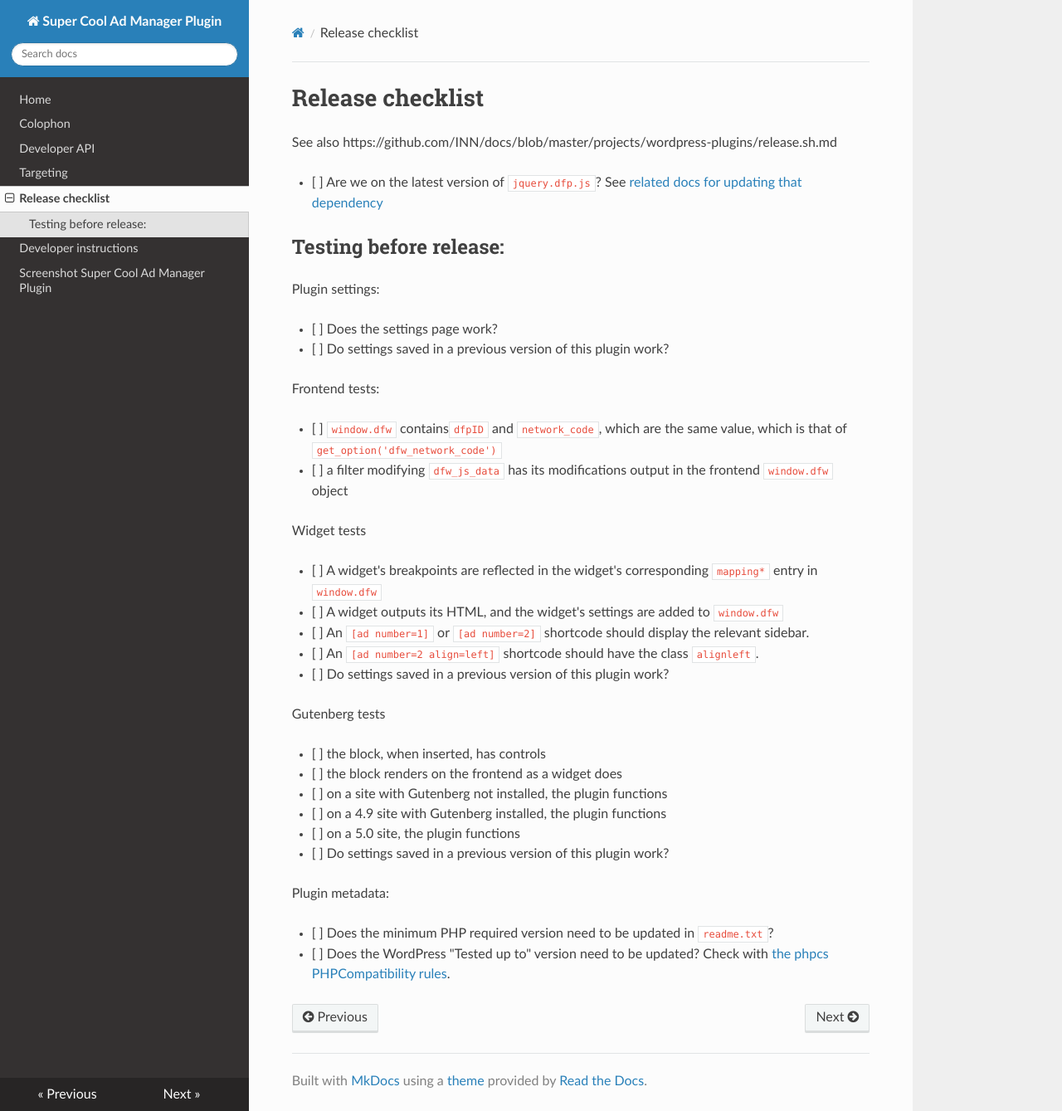
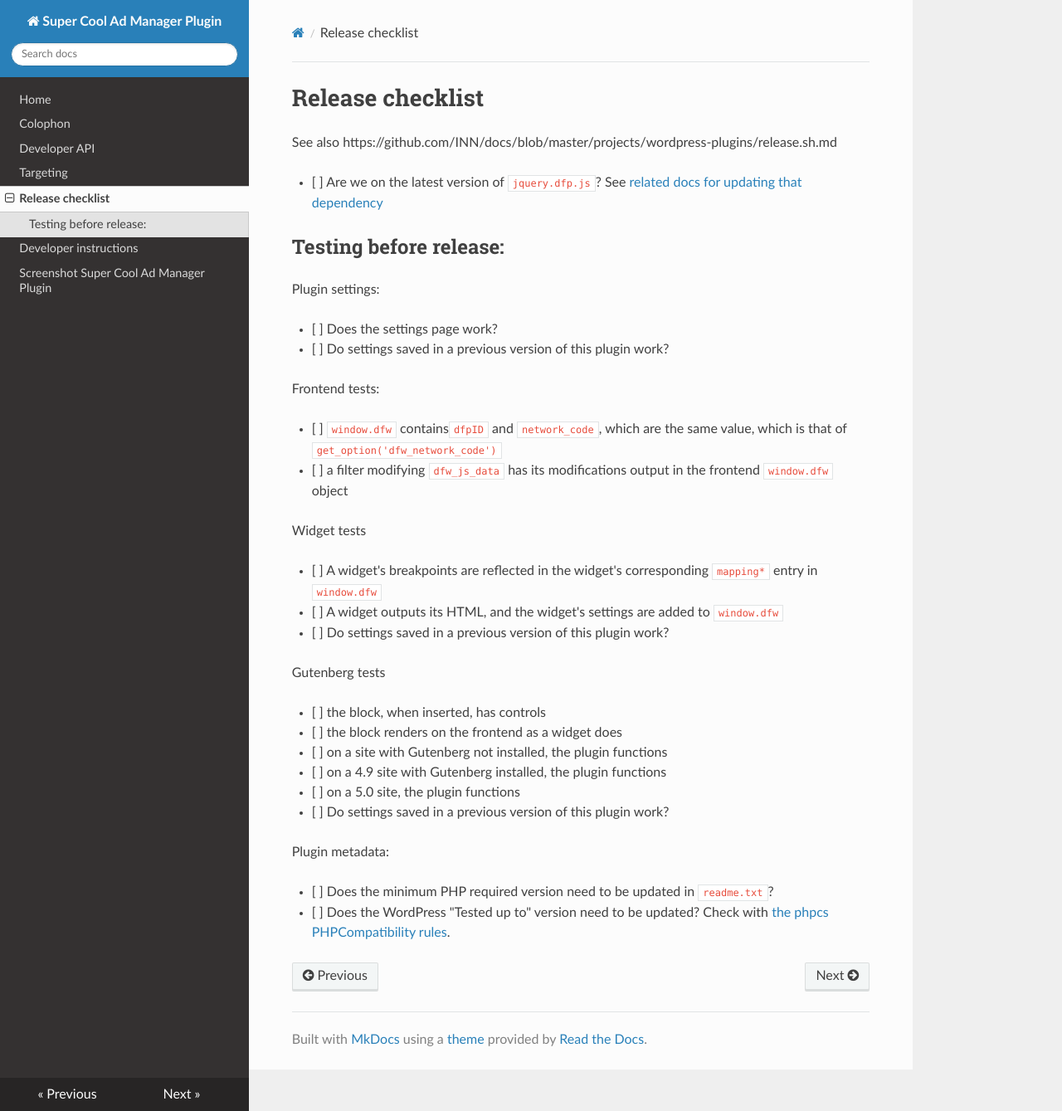
Before and after one commit to INN/doubleclick-for-wp, an MkDocs documentation site: the page built from docs/dev-release-checklist.md, in a window 1280 px wide and 1339 px high. Shown: the whole window at 83% size. Built offline with MkDocs 1.6.1, drawn with Linux system fonts in a browser that asks for light colours; nearby versions of some CDN libraries.

Commit message:
Remove some lines copied from SCAIP in the release checklist that do not apply to this plugin

```diff
--- a/docs/dev-release-checklist.md
+++ b/docs/dev-release-checklist.md
@@ -20,8 +20,6 @@ Widget tests
 
 - [ ] A widget's breakpoints are reflected in the widget's corresponding `mapping*` entry in `window.dfw`
 - [ ] A widget outputs its HTML, and the widget's settings are added to `window.dfw`
-- [ ] An `[ad number=1]` or `[ad number=2]` shortcode should display the relevant sidebar.
-- [ ] An `[ad number=2 align=left]` shortcode should have the class `alignleft`.
 - [ ] Do settings saved in a previous version of this plugin work?
 
 Gutenberg tests
```
